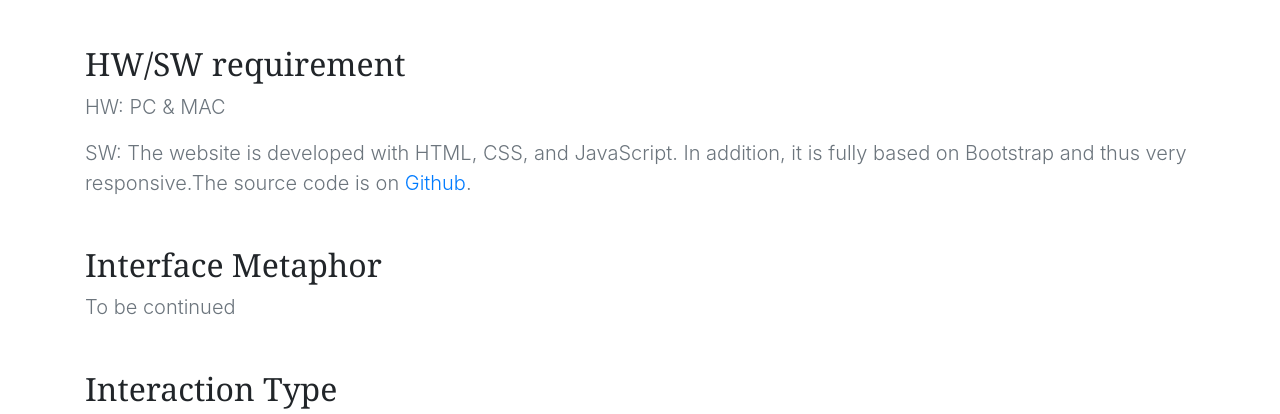
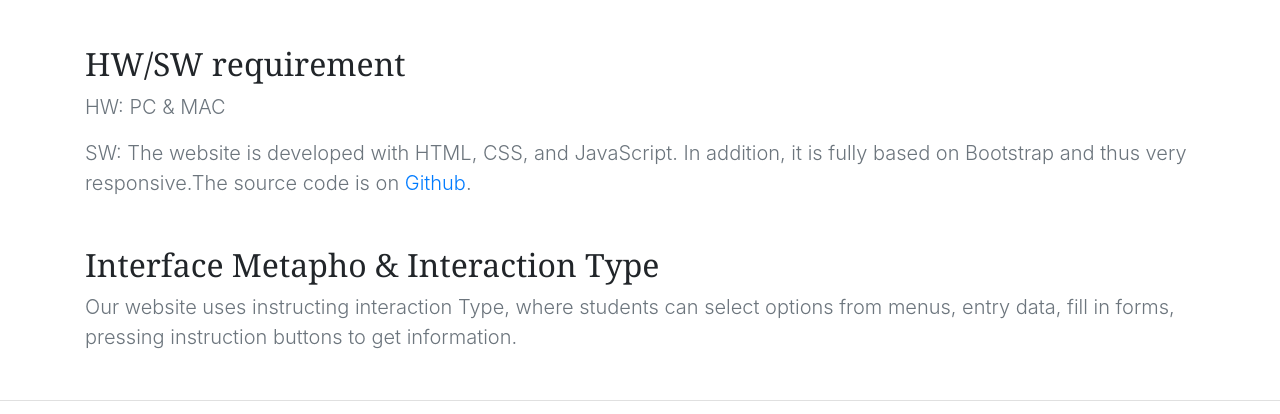
Before and after one commit to KuoAiTe/KuoAiTe.github.io, a plain HTML site: page hw2/index.html in a window 1280 px wide. Shown: the part 1076-1490 px from the top of the page. Drawn offline with Linux system fonts and the light colour scheme.

Commit message:
Update index.html

```diff
--- a/hw2/index.html
+++ b/hw2/index.html
@@ -36,11 +36,9 @@
                 <h2 class="mt-5">HW/SW requirement</h2>
                 <p class="lead text-muted">HW: PC & MAC</p>
                 <p class="lead text-muted">SW: The website is developed with HTML, CSS, and JavaScript. In addition, it is fully based on Bootstrap and thus very responsive.The source code is on <a href="https://github.com/KuoAiTe/KuoAiTe.github.io" target="_blank">Github</a>.</p>
-                <h2 class="mt-5">Interface Metaphor</h2>
-                <p class="lead text-muted">To be continued</p>
-                <h2 class="mt-5">Interaction Type</h2>
+                <h2 class="mt-5">Interface Metapho & Interaction Type</h2>
                 <p class="lead text-muted">
-                    Our website uses instructing Interaction Type, where students can select options from menus, entry data, fill in forms, pressing instruction buttons to get information.
+                    Our website uses instructing interaction Type, where students can select options from menus, entry data, fill in forms, pressing instruction buttons to get information.
                 </p>
 
             </div>
```
